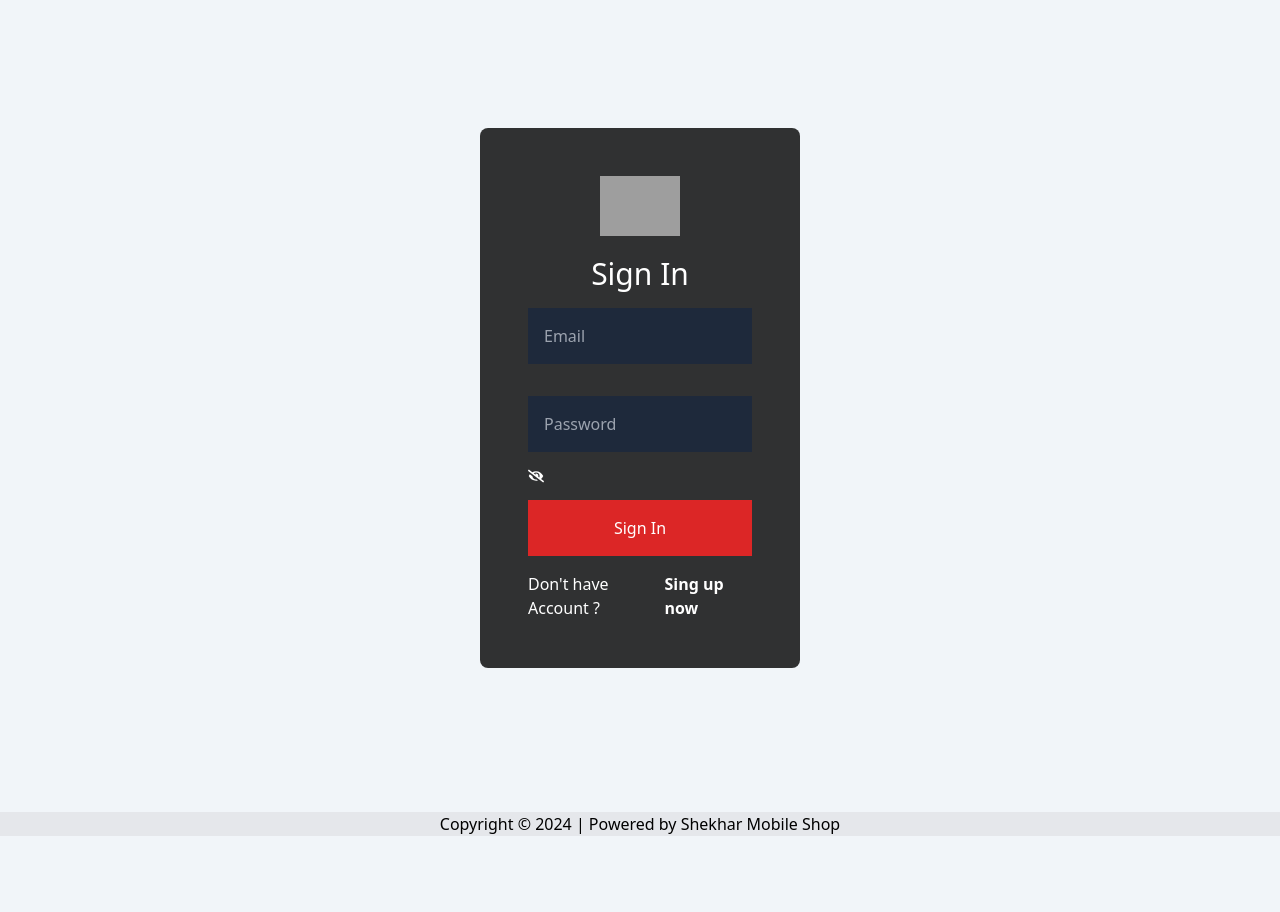
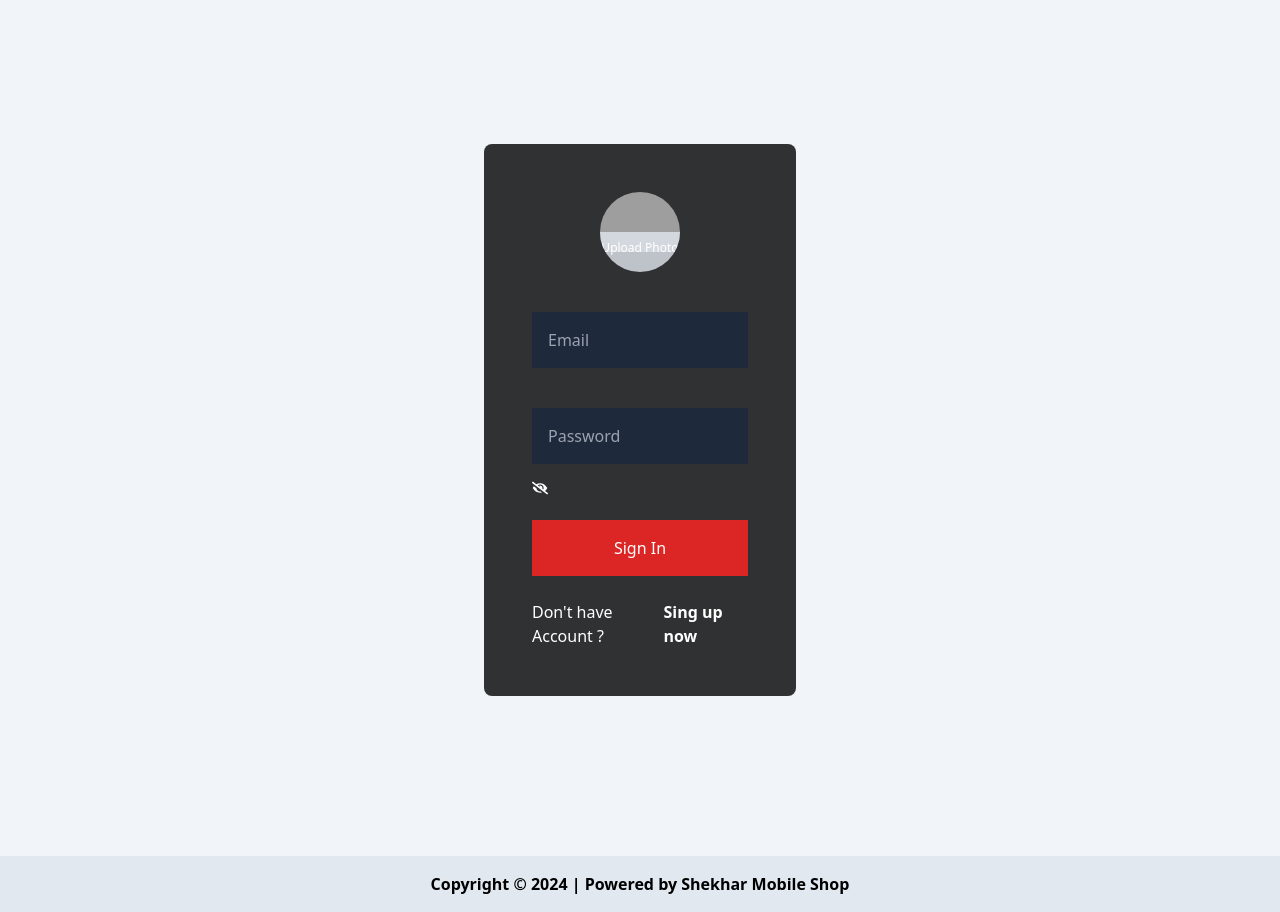
Before and after one commit to Chandrashekhar-1995/Shekhar-Mobile-Shop, a React (Create React App) app in the folder client/: page /login in a window 1280 px wide. Shown: the part 80-992 px from the top of the page. Before the commit the page ends 916 px from the top, so only its background shows below. Built offline with nearby package versions, Linux system fonts and the light colour scheme; grey boxes are pictures that could not be loaded.

Commit message:
upload image

```diff
--- a/client/src/component/Footer.js
+++ b/client/src/component/Footer.js
@@ -1,11 +1,13 @@
+import React from 'react'
 
-const Footer=()=>{
-  return(
-    <div className="text-center bg-gray-200 ">
-      <h4>Copyright © 2024 | Powered by Shekhar Mobile Shop</h4>
-    </div>
+const Footer = () => {
+  return (
+    <footer className='bg-slate-200'>
+      <div className='container mx-auto p-4'>
+       <p className='text-center font-bold' title="Youtube Channel">Copyright © 2024 | Powered by Shekhar Mobile Shop</p>
+      </div>
+    </footer>
   )
 }
 
-
-export default Footer;
+export default Footer
--- a/client/src/pages/Login.js
+++ b/client/src/pages/Login.js
@@ -1,7 +1,8 @@
-import React, { useRef, useState } from 'react';
+import React, {useState } from 'react';
 import loginIcons from '../assest/signin.gif';
 import { FaEye, FaEyeSlash } from "react-icons/fa";
-import { Link } from 'react-router-dom';
+import imageTobase64 from "../utils/imageTobase64";
+// import { Link } from 'react-router-dom';
 // import checkValidData from '../utils/validate';
 // import { createUserWithEmailAndPassword } from 'firebase/auth';
 // import { auth } from "../utils/firebase";
@@ -9,16 +10,31 @@ import { Link } from 'react-router-dom';
 const Login = () => {
   const [showPassword,setShowPassword] = useState(false)
   const [loginForm, setLoginForm] = useState(true);
-  const email = useRef(null);
-  const password = useRef(null);
-  const name = useRef(null);
-  const mobileNumber = useRef(null);
+  const [data,setData] = useState({
+    email : "",
+    password : "",
+    name : "",
+    mobileNumber : "",
+    profilePic : "",
+})
+
+  const handleUploadPic = async (e) => {
+    const file = e.target.files[0]
+    const imagePic = await imageTobase64(file)
+    setData((preve)=>{
+      return{
+        ...preve,
+        profilePic : imagePic
+      }
+    })
+  }
 
   const handleToggleBtn = () => {
     setLoginForm(!loginForm);
   };
 
-  const handleSubmitButtonClicked = () => {
+  const handleSubmit = (e) => {
+    e.preventDefault()
     console.log("Submit Button Clicked");
   }
 
@@ -26,35 +42,47 @@ const Login = () => {
 
   return (
     <section id='login'>
+      <div className='mx-auto container p-4'>
+          <div className='bg-black text-white rounded-lg bg-opacity-80 w-full md:w-3/12 p-12 my-36 mx-auto right-0 left-0'>
+              <div className='w-20 h-20 mx-auto relative overflow-hidden rounded-full'>
                   <div>
-        <form className="w-full md:w-3/12 p-12 bg-black my-36 mx-auto right-0 left-0 text-white rounded-lg bg-opacity-80" onClick={(e) => e.preventDefault()}>
-        <div className='w-20 h-20 mx-auto'>
-          <img src={loginIcons} alt='login icons'/>
+                    <img src={data.profilePic || loginIcons} alt='login icons'/>
                   </div>
-        <h1 className=" text-3xl text-center ">{loginForm ? "Sign In" : "Sign up"}</h1>
+                  <form>
+                      <label>
+                          <div className='text-xs bg-opacity-80 bg-slate-200 pb-4 pt-2 cursor-pointer text-center absolute bottom-0 w-full'>
+                            Upload  Photo
+                          </div>
+                            <input type='file' className='hidden' onChange={handleUploadPic}/>
+                      </label>
+                  </form>
+              </div>
+              <form className='pt-6 flex flex-col gap-2' onClick={handleSubmit}>
+
                   {!loginForm &&
                       <div>
-              <input type='text' ref={name} placeholder='Name' className="p-4 my-4 w-full bg-slate-800 " />
+                          <input type='text' placeholder='Name' className="p-4 my-4 w-full bg-slate-800 " />
                       </div>}
                       <div>
-            <input type='email' ref={email} placeholder='Email' className="p-4 my-4 w-full bg-slate-800 " />
+                        <input type='email' placeholder='Email' className='p-4 my-4 w-full bg-slate-800' />
                       </div>
                       {!loginForm &&
                       <div>
-                <input type='tel' ref={mobileNumber} placeholder='Mobile Number' className="p-4 my-4 w-full bg-slate-800 " />
+                            <input type='tel' placeholder='Mobile Number' className="p-4 my-4 w-full bg-slate-800 " />
                       </div>
                       }
                       <div>
-            <input type={showPassword ? "text" : "password"} ref={password} placeholder='Password' name='password' className="p-4 my-4 w-full bg-slate-800 " />
+                        <input type={showPassword ? "text" : "password"} placeholder='Password' name='password' className="p-4 my-4 w-full bg-slate-800 " />
                         <div onClick={() => setShowPassword((preve) => !preve)}>
                           <span>
                             {showPassword ? <FaEye/>:<FaEyeSlash/>}
                           </span>
                         </div>
                       </div>
-        <button className="p-4 my-4 bg-red-600 hover:bg-red-700 text-white w-full" onClick={handleSubmitButtonClicked}>{loginForm ? "Sign In" : "Sign up"}</button>
+                      <button className="p-4 my-4 bg-red-600 hover:bg-red-700 text-white w-full" onClick={handleSubmit}>{loginForm ? "Sign In" : "Sign up"}</button>
                       <div className="flex"><p>{loginForm ? "Don't have Account" : "Alredy have an account"} ? </p><p className=" px-2 font-bold cursor-pointer" onClick={handleToggleBtn}>{loginForm ? "Sing up now" : "Login now"}</p></div>
               </form>
+          </div>
       </div>
     </section>
   )
--- /dev/null
+++ b/client/src/utils/imageTobase64.js
@@ -0,0 +1,15 @@
+const imageTobase64 = async(image) =>{
+    const reader = new FileReader()
+    reader.readAsDataURL(image)
+
+    const data = await new Promise((resolve,reject)=>{
+        reader.onload = () => resolve(reader.result)
+
+        reader.onerror = error => reject(error)
+    })
+
+    return data
+
+}
+
+export default imageTobase64
```
Also changed, not shown: 1 other file (tests, documents, lock files or other folders). Lines whose indentation alone changed are shown as unchanged.
